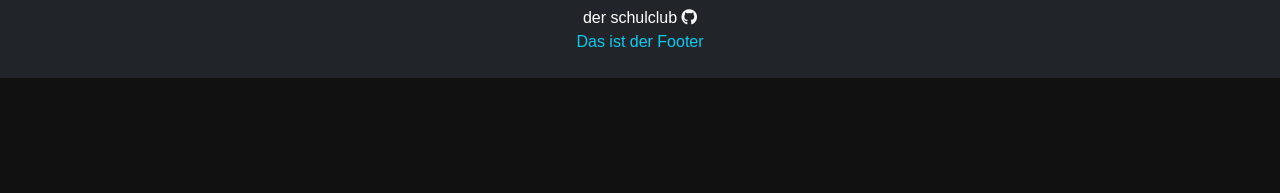
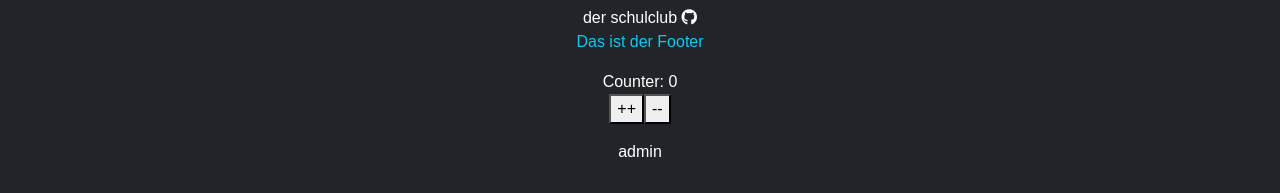
Before and after one commit to mkc-schulclub/ke-archiv, a Nuxt app in the folder frontend/: page / in a window 1280 px wide. Shown: the part 938-1131 px from the top of the page. Before the commit the page ends 1016 px from the top, so only its background shows below. Built offline with nearby package versions, Linux system fonts and the light colour scheme; no server answers.

Commit message:
state testing with counter veryPog

```diff
--- /dev/null
+++ b/frontend/components/Counter.vue
@@ -0,0 +1,13 @@
+<template>
+    <div>
+      Counter: {{ counter }}
+      <div>
+        <button @click="plus">++</button>
+        <button @click="minus">--</button>
+      </div>
+    </div>
+  </template>
+
+<script setup>
+  const { counter, plus, minus } = useCounter();
+</script>
--- /dev/null
+++ b/frontend/composables/states.ts
@@ -0,0 +1,10 @@
+export const useCounter = () => {
+    const counter = useState<number>("counter", () => 0);
+    const plus = () => {
+        counter.value++;
+    };
+    const minus = () => {
+        counter.value--;
+    };
+      return { counter, plus, minus };
+}
--- a/frontend/composables/useAusgaben.ts
+++ b/frontend/composables/useAusgaben.ts
@@ -1,4 +1,3 @@
-// useAusgaben.js
 import { ref, onMounted } from 'vue';
 
 export function useAusgaben() {
--- a/frontend/pages/admin.vue
+++ b/frontend/pages/admin.vue
@@ -1,13 +1,18 @@
 <template>
+  <transition>
+  <div>
     <div>
-      <h1>Admin page I guess</h1>
+        Counter: {{ counter }}
+        <div>
+            <button @click="counter++">++</button>
+            <button @click="counter--">--</button>
+        </div>
     </div>
+    <nuxt-link to="/">zurück</nuxt-link>
+  </div>
+</transition>
 </template>
 
-<script>
-
+<script setup>
+    const { counter } = useCounter()
 </script>
-
-<style>
-
-</style>
--- a/frontend/pages/index.vue
+++ b/frontend/pages/index.vue
@@ -17,6 +17,10 @@
           </a>
         </div>
       </div>
+    </div>
+
+    <div>
+      <!-- <Counter /> -->
     </div>
 
     <a id="scroll-down-btn" href="#showcase" class="scroll-down-btn">
@@ -97,6 +101,11 @@
       ><i class="fab fa-github"></i
     ></a>
     <a href="#"><p class="text-info">Das ist der Footer</p></a>
+    <p><Counter /></p>
+    <nuxt-link to="/admin">admin</nuxt-link>
+    <div>
+      <br>
+    </div>
   </footer>
   </div>
 </transition>
@@ -108,7 +117,6 @@ import { useAusgaben } from '~/composables/useAusgaben';
 const { ausgaben } = useAusgaben();
 
 let newspapers = ausgaben
-
 </script>
 
 <style>
```
